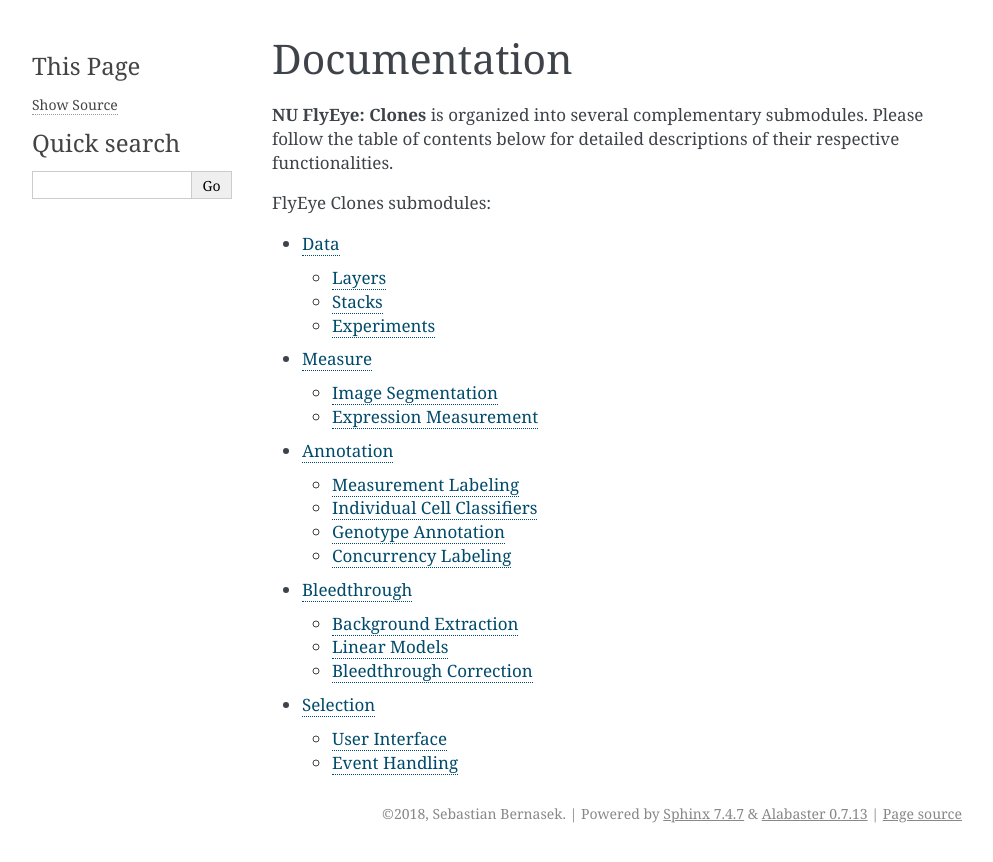
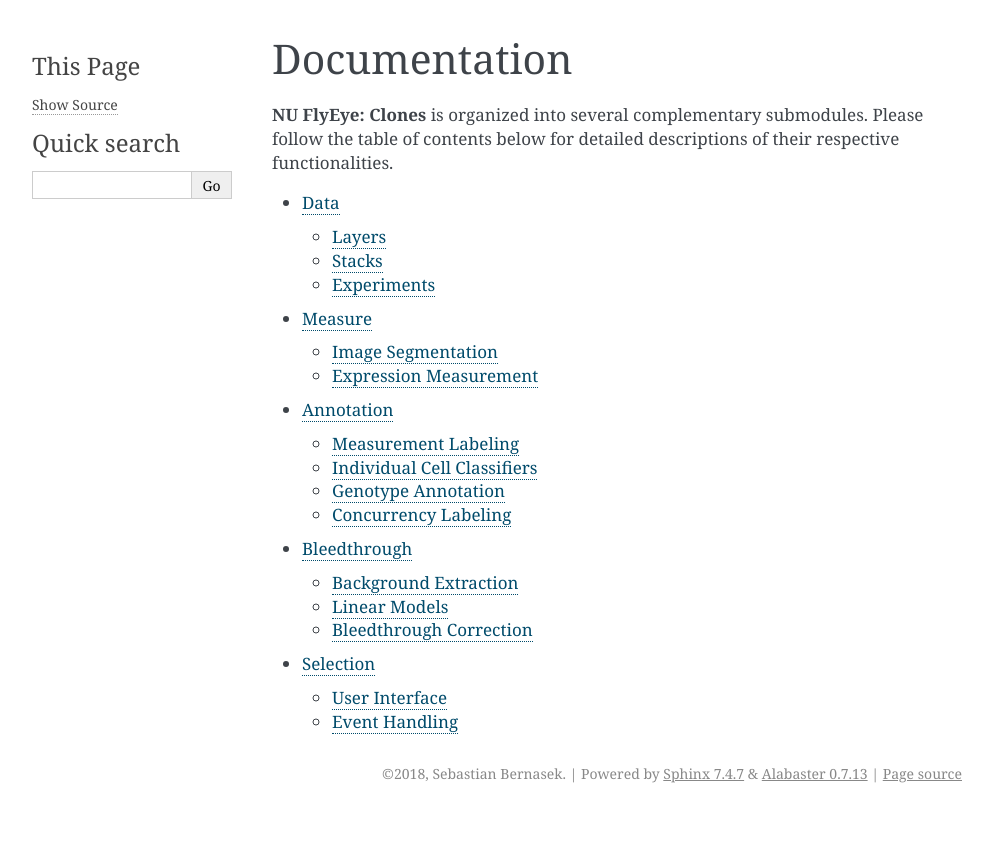
Before and after one commit to sbernasek/flyqma, a Sphinx documentation site: the page built from docs/source/documentation.rst, in a window 1280 px wide. Shown: the top 862 px of the page, without its empty margins (148-1141 px from the left). Built offline with Sphinx 7.4.7, drawn with Linux system fonts in a browser that asks for light colours.

Commit message:
removed caption from data TOC

```diff
--- a/docs/source/documentation.rst
+++ b/docs/source/documentation.rst
@@ -7,7 +7,6 @@
 
 .. toctree::
    :maxdepth: 2
-   :caption: FlyEye Clones submodules:
 
    Data <modules/data>
    Measure <modules/measurement>
```
